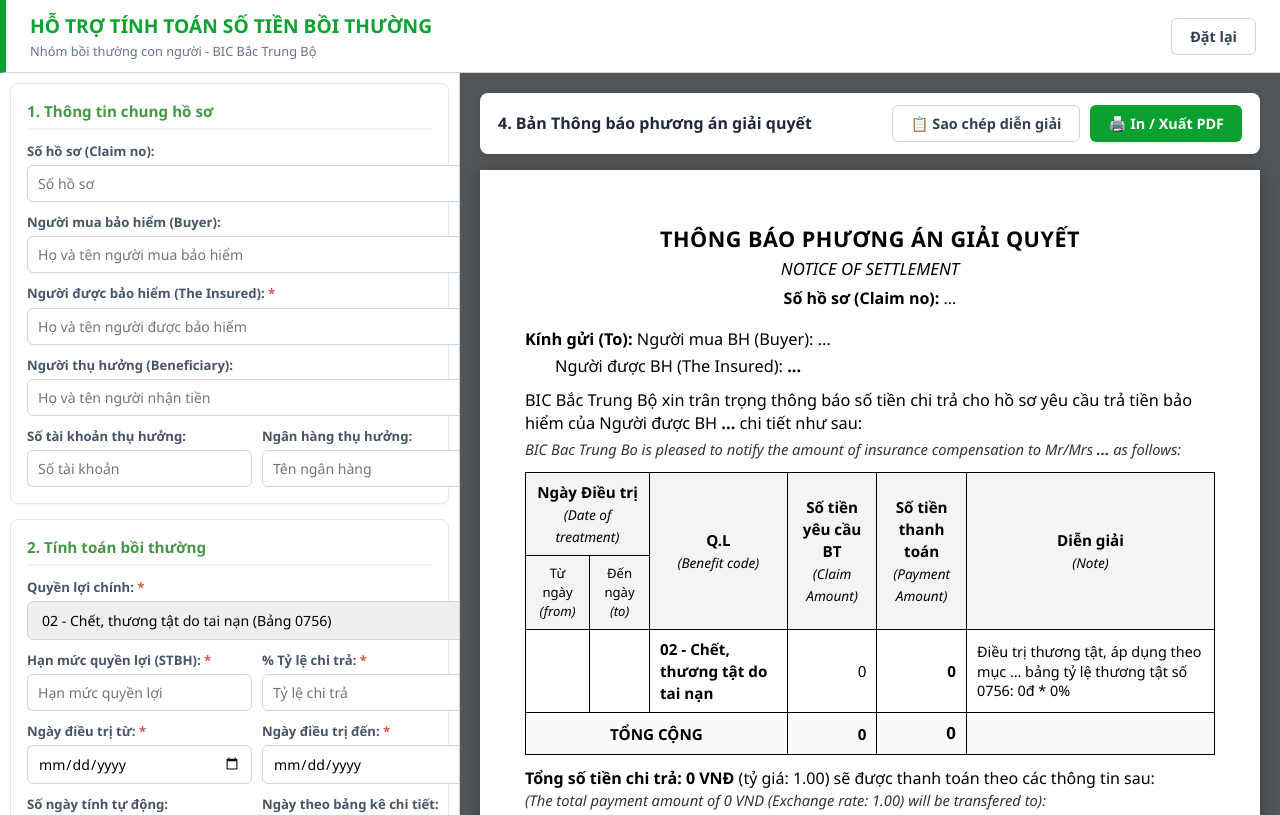
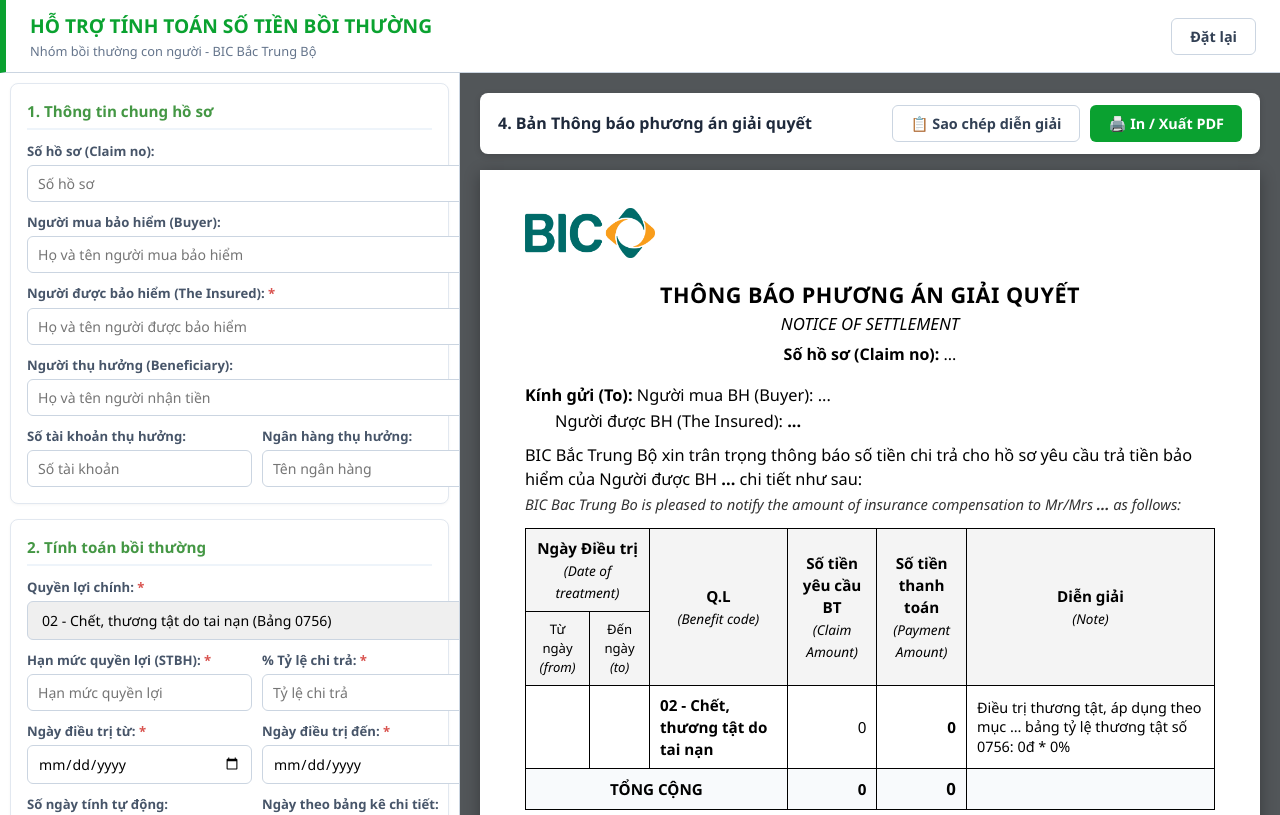
Before and after one commit to Khanhpq1996/tbgq, a plain HTML site: page index.html in a window 1280 px wide. Drawn offline with Linux system fonts and the light colour scheme.

Commit message:
Update and rename tinhtoanstbt.html to index.html

```diff
--- a/tinhtoanstbt.html
+++ b/index.html
@@ -402,7 +402,7 @@
                 <!-- Header văn bản -->
                 <div class="header-section">
                     <div class="header-left">
-                        <img src="./img/BIC.png" alt="BIC Logo" onerror="this.style.display='none'">
+                        <img src="./BIC.png" alt="BIC Logo" onerror="this.style.display='none'">
                     </div>
                 </div>
 
```
